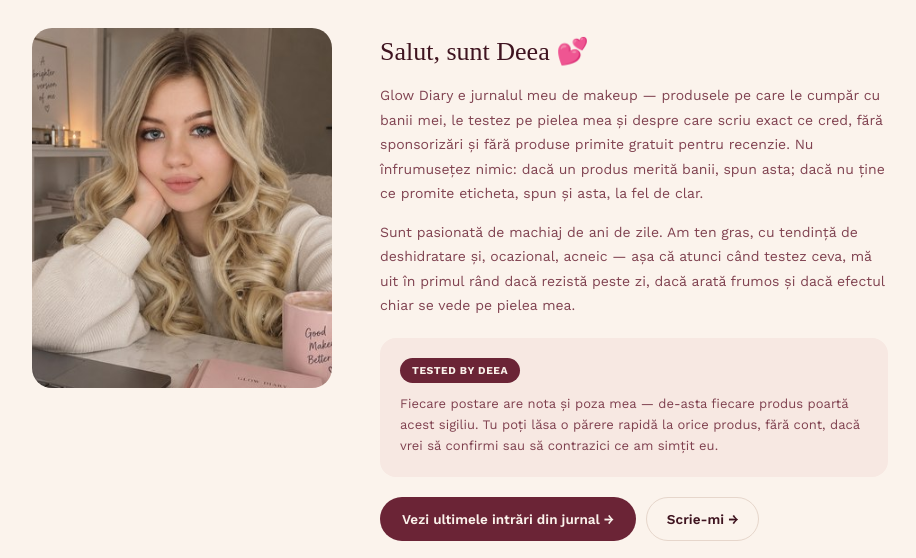
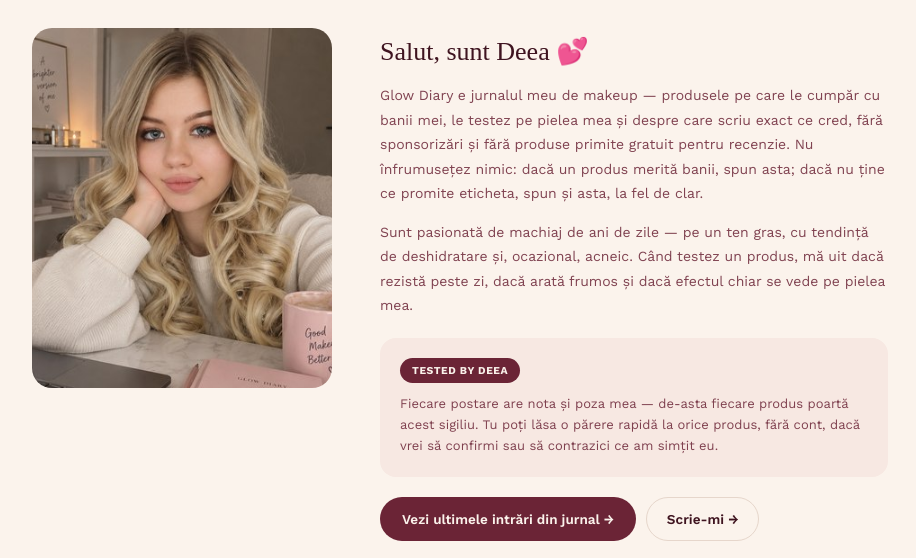
Before and after one commit to SanduAndreea22/Glow-Diary, a Django app: page /despre/ in a window 1280 px wide. Shown: the part 95-653 px from the top of the page, without its empty margins (180-1096 px from the left). Run offline with Django 5.2, Linux system fonts and the light colour scheme; some web fonts are replaced.

Commit message:
Rescrie paragraful de pe Despre ca proză naturală, nu ca listă
Structura "mă uit la trei lucruri: ..." suna a listicle corporatist, nu a
cineva care vorbește despre sine. Refolosește construcția cu linie de
pauză deja folosită în paragraful de mai sus, pentru aceeași voce pe toată
pagina.

Co-Authored-By: Claude Sonnet 5 <noreply@anthropic.com>
Claude-Session: https://claude.ai/code/session_01Gi8h9VHUAJ9k5uM1AvFbG7

```diff
--- a/reviews/templates/reviews/about.html
+++ b/reviews/templates/reviews/about.html
@@ -20,8 +20,8 @@
         spun asta; dacă nu ține ce promite eticheta, spun și asta, la fel de clar.
       </p>
       <p class="static-text">
-        Sunt pasionată de machiaj de ani de zile. Am ten gras, cu tendință de deshidratare și,
-        ocazional, acneic — așa că atunci când testez ceva, mă uit în primul rând dacă rezistă
+        Sunt pasionată de machiaj de ani de zile — pe un ten gras, cu tendință de
+        deshidratare și, ocazional, acneic. Când testez un produs, mă uit dacă rezistă
         peste zi, dacă arată frumos și dacă efectul chiar se vede pe pielea mea.
       </p>
 
```
